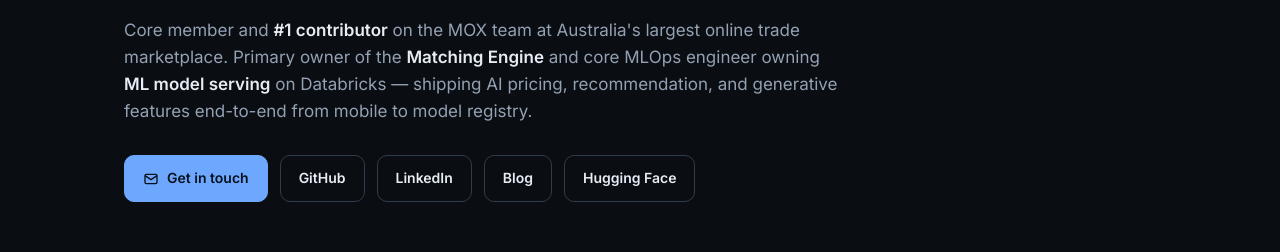
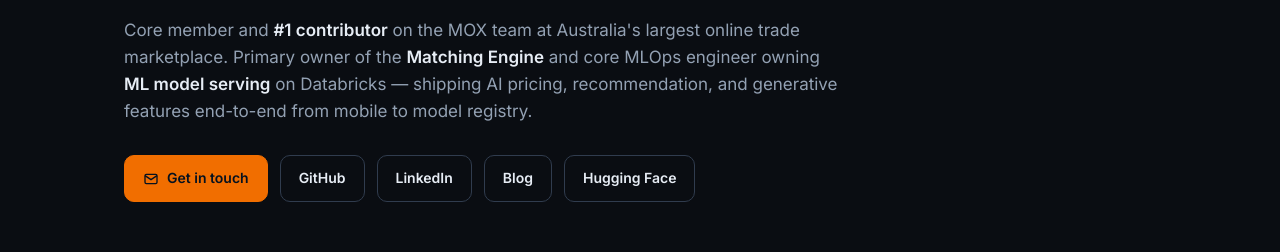
Before and after one commit to quanglequocduy/portfolio, a plain HTML site: page index.html in a window 1280 px wide. Shown: the part 323-575 px from the top of the page. Drawn offline with Linux system fonts and the light colour scheme.

Commit message:
style: switch accent to hipages signature orange (#F16E00)
Recolor primary/metric/gold tokens, button hover, favicon, and OG image.

Co-Authored-By: Claude Opus 4.8 (1M context) <noreply@anthropic.com>

```diff
--- a/style.css
+++ b/style.css
@@ -12,10 +12,10 @@
   --text:      #e7edf5;
   --muted:     #93a1b3;
   --faint:     #6b7a8d;
-  --accent:    #6ea8fe;   /* primary — blue */
-  --accent-2:  #5eead4;   /* metrics — teal */
-  --accent-3:  #fbbf24;   /* awards — amber */
-  --glow:      rgba(110, 168, 254, 0.14);
+  --accent:    #f16e00;   /* primary — hipages orange */
+  --accent-2:  #ff9a4d;   /* metrics — light orange */
+  --accent-3:  #ffc24d;   /* awards — warm gold */
+  --glow:      rgba(241, 110, 0, 0.16);
   --mono: 'JetBrains Mono', ui-monospace, SFMono-Regular, Menlo, Consolas, monospace;
   --sans: 'Inter', -apple-system, BlinkMacSystemFont, 'Segoe UI', Roboto, Helvetica, Arial, sans-serif;
   --maxw: 1080px;
@@ -141,7 +141,7 @@ a:hover { text-decoration: underline; }
 .btn-primary {
   background: var(--accent); color: #06121f; border-color: var(--accent);
 }
-.btn-primary:hover { background: #85b6ff; }
+.btn-primary:hover { background: #ff8a2f; }
 .btn svg { width: 16px; height: 16px; }
 
 /* stat row */
```
Also changed, not shown: favicon.svg, images/og.png.
